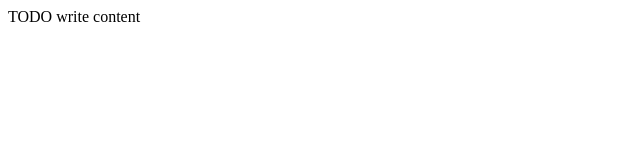
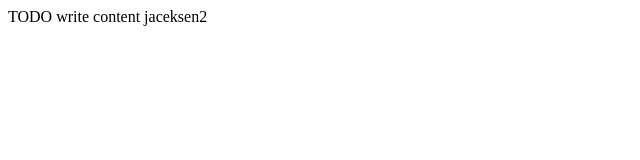
Before and after one commit to jaceksen/gittst, a plain HTML site: page web/index.html in a window 1280 px wide. Shown: the full height of the page, 0-640 px from the left. Drawn offline with Linux system fonts and the light colour scheme.

Commit message:
commit laptop

```diff
--- a/web/index.html
+++ b/web/index.html
@@ -11,6 +11,6 @@ and open the template in the editor.
         <meta name="viewport" content="width=device-width, initial-scale=1.0">
     </head>
     <body>
-        <div>TODO write content</div>
+        <div>TODO write content jaceksen2</div>
     </body>
 </html>
```
